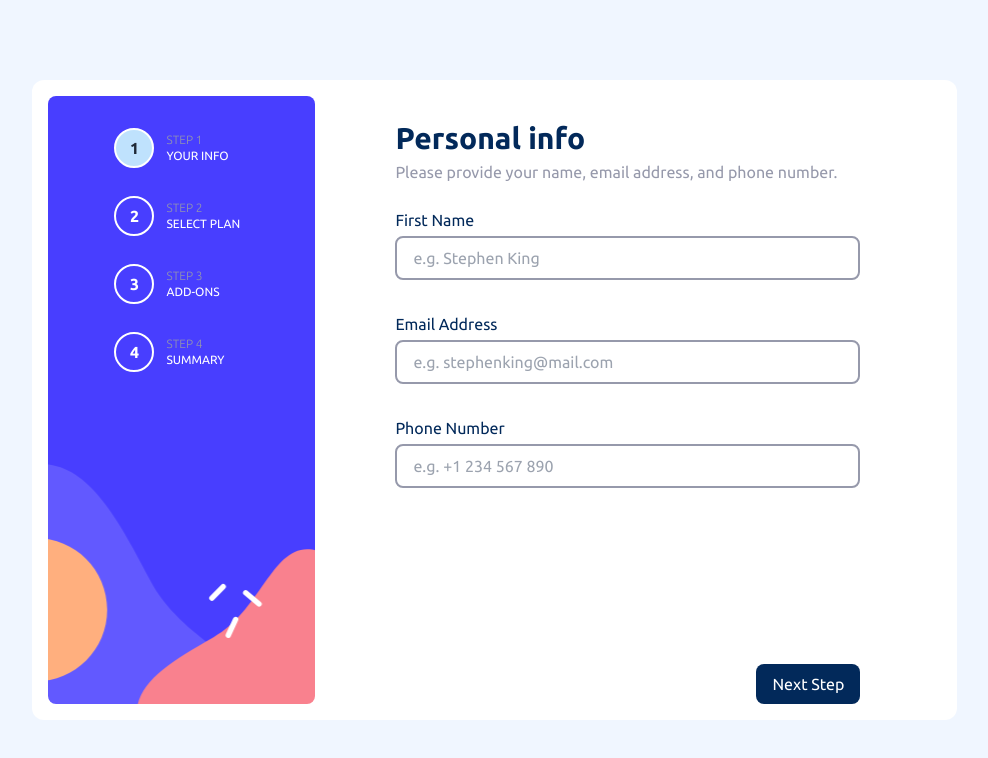
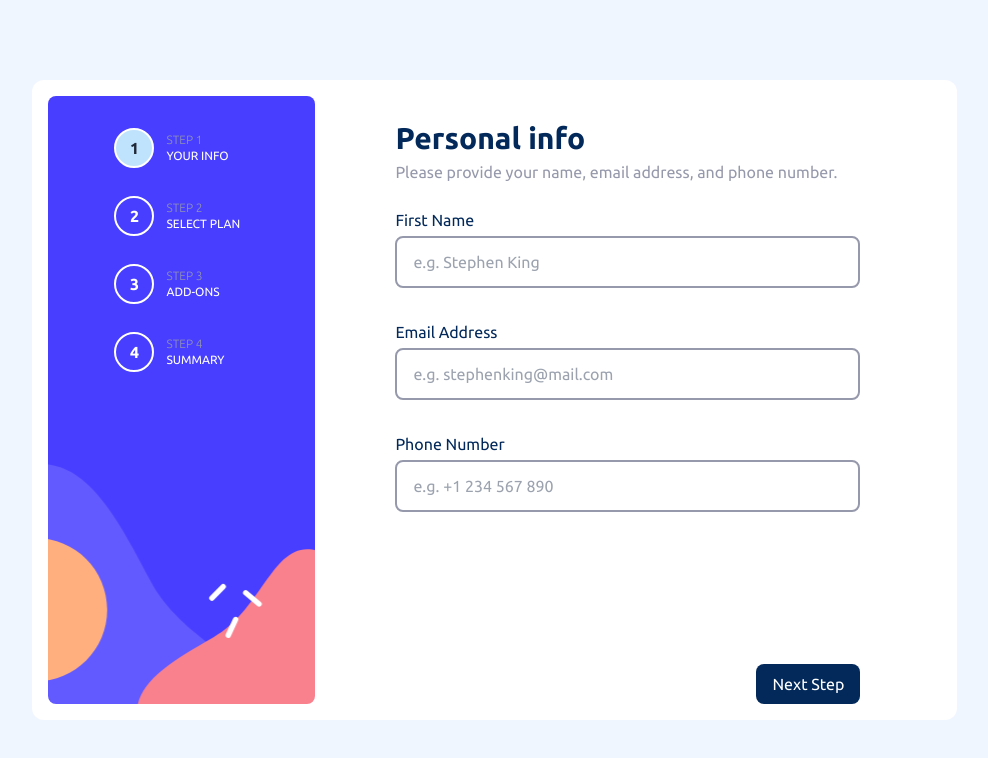
Before and after one commit to chidiokoroafor/multi-step-form, a React (Vite) app: page / in a window 1280 px wide. Shown: the top 758 px of the page, without its empty margins (146-1134 px from the left). Built offline with nearby package versions, Linux system fonts and the light colour scheme.

Commit message:
fix the  UI

```diff
--- a/src/components/MyTextInput.tsx
+++ b/src/components/MyTextInput.tsx
@@ -9,7 +9,7 @@ const MyTextInput = ({ label, ...props }:TextInputProp) => {
               <label className="text-MarineBlue" htmlFor={ props.name}>{ label }</label>
             {meta.touched && meta.error ? <p className="text-StrawberryRed text-sm">{`${meta.error}` }</p> : null}
         </div>
-        <input {...field} {...props} className="px-4 py-2 outline-CoolGray rounded-lg border-2 mt-1 border-CoolGray w-full" type="text"  />
+        <input {...field} {...props} className="px-4 py-3 outline-CoolGray rounded-lg border-2 mt-1 border-CoolGray w-full" type="text"  />
     </div>
   )
 }
```
